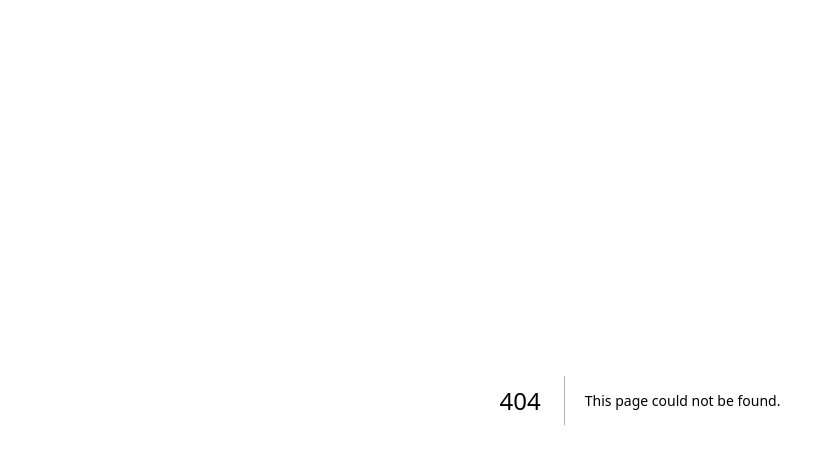
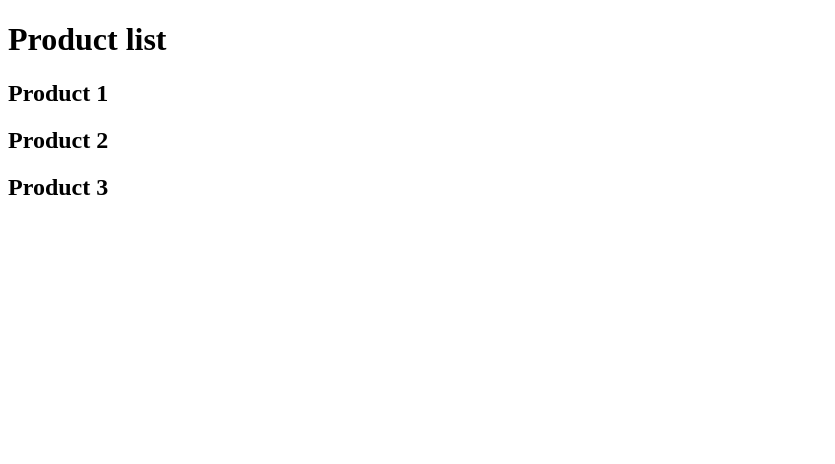
Before and after one commit to ChotaliyaYash/Next-JS-Practice, a Next.js app in the folder next_practice_one/: page /products in a window 1280 px wide. Before the commit this address had no page. Shown: the top 464 px of the page, without its empty margins (0-835 px from the left). Built offline with nearby package versions, Linux system fonts and the light colour scheme.

Commit message:
dynamic routing with params id is done

```diff
--- /dev/null
+++ b/next_practice_one/src/app/products/page.tsx
@@ -0,0 +1,15 @@
+import React from 'react'
+
+const Products = () => {
+  return (
+    <div>
+        <h1>Product list</h1>
+        <h2>Product 1</h2>
+        <h2>Product 2</h2>
+        <h2>Product 3</h2>
+
+    </div>
+  )
+}
+
+export default Products
```
Also changed, not shown: next_practice_one/src/app/products/[productId]/page.tsx (added, +20 -0 lines).
